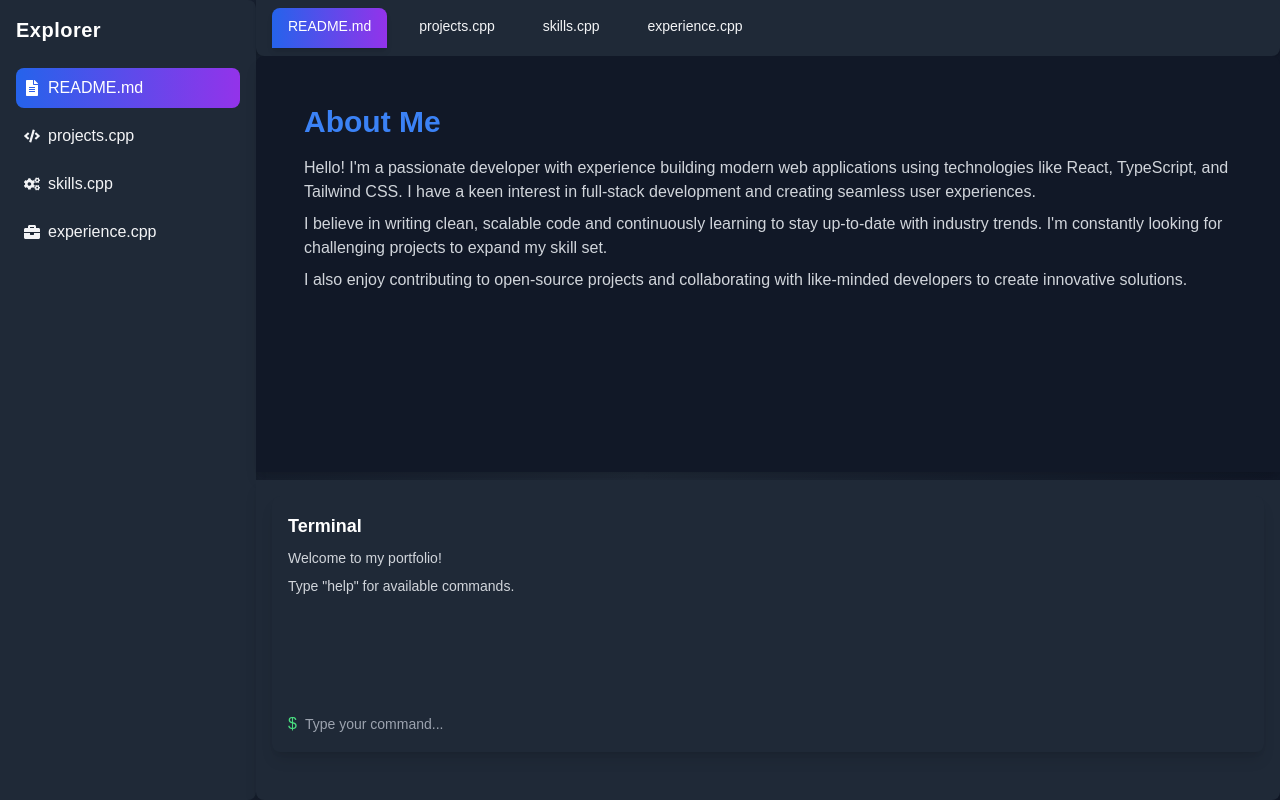
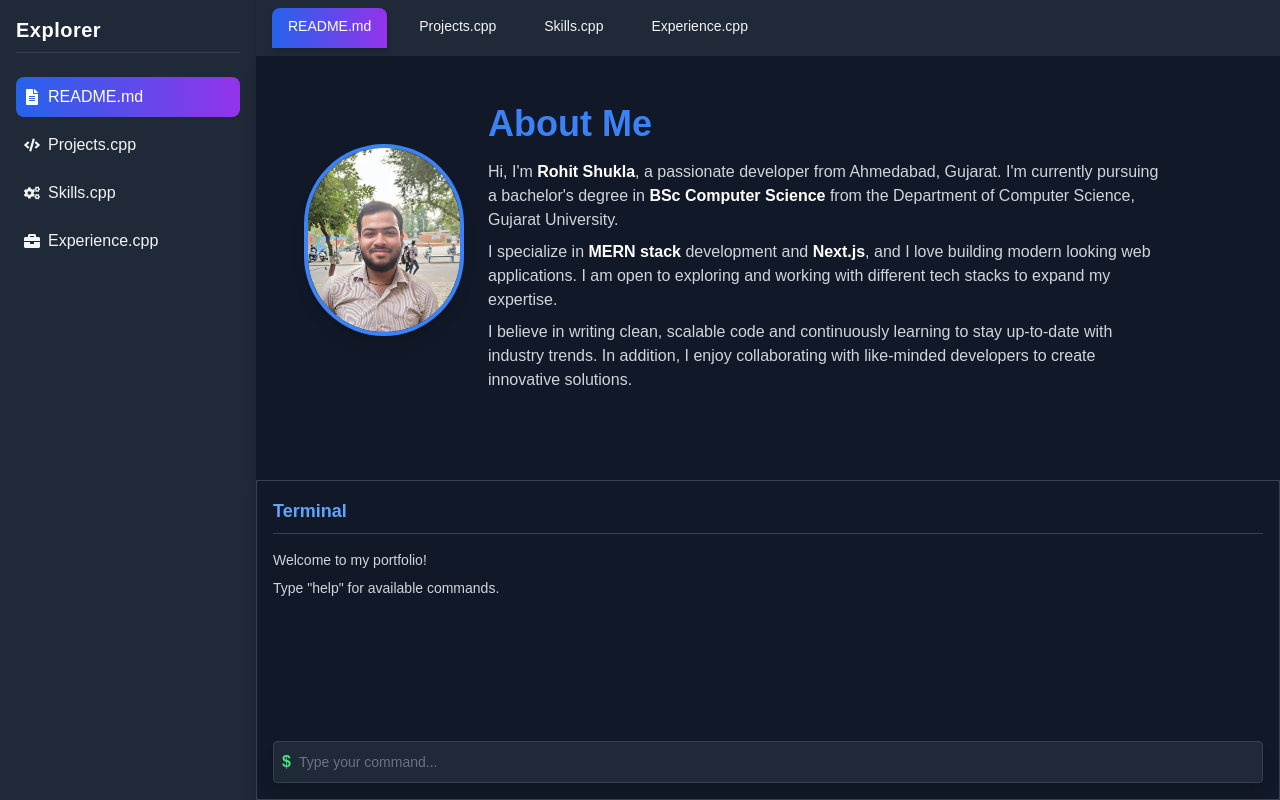
Before and after one commit to Unsorted-Wings/portfolio, a Next.js app: page / in a window 1280 px wide. Built offline with nearby package versions, Linux system fonts and the light colour scheme.

Commit message:
added information

```diff
--- a/app/layout.tsx
+++ b/app/layout.tsx
@@ -14,7 +14,7 @@ const geistMono = localFont({
 });
 
 export const metadata: Metadata = {
-  title: "Create Next App",
+  title: "Rohit's Portfolio",
   description: "Generated by create next app",
 };
 
--- a/app/page.tsx
+++ b/app/page.tsx
@@ -11,9 +11,9 @@ const Home: React.FC = () => {
 
   const content: Record<string, JSX.Element> = {
     'README.md': <About />,
-    'projects.cpp': <Projects />,
-    'skills.cpp': <Skills />,
-    'experience.cpp': <Experience />,
+    'Projects.cpp': <Projects />,
+    'Skills.cpp': <Skills />,
+    'Experience.cpp': <Experience />,
   };
 
   return (
--- a/components/Layout.tsx
+++ b/components/Layout.tsx
@@ -1,6 +1,6 @@
 import React from 'react';
 import { FaFileAlt, FaCode, FaCogs, FaBriefcase } from 'react-icons/fa';
-import Terminal from './Terminal';
+import Terminal from './sections/Terminal';
 
 interface LayoutProps {
   children: React.ReactNode;
@@ -11,17 +11,17 @@ interface LayoutProps {
 const Layout: React.FC<LayoutProps> = ({ children, activeTab, setActiveTab }) => {
   const tabs = [
     { name: 'README.md', icon: <FaFileAlt /> },
-    { name: 'projects.cpp', icon: <FaCode /> },
-    { name: 'skills.cpp', icon: <FaCogs /> },
-    { name: 'experience.cpp', icon: <FaBriefcase /> },
+    { name: 'Projects.cpp', icon: <FaCode /> },
+    { name: 'Skills.cpp', icon: <FaCogs /> },
+    { name: 'Experience.cpp', icon: <FaBriefcase /> },
   ];
 
   return (
     <div className="flex h-screen bg-gradient-to-r from-gray-900 via-gray-800 to-gray-900 text-gray-100">
       {/* Sidebar */}
-      <div className="w-64 bg-gray-800 shadow-lg rounded-r-lg p-4">
+      <div className="w-64 bg-gray-800 shadow-lg p-4">
         <div className="mb-6">
-          <h2 className="text-xl font-bold text-white tracking-wide">Explorer</h2>
+          <h2 className="text-xl font-bold text-white tracking-wide border-b border-gray-700 pb-2">Explorer</h2>
         </div>
         <ul className="space-y-2">
           {tabs.map((tab) => (
@@ -44,13 +44,13 @@ const Layout: React.FC<LayoutProps> = ({ children, activeTab, setActiveTab }) =>
       {/* Main Content */}
       <div className="flex-1 flex flex-col">
         {/* Tabs */}
-        <div className="flex bg-gray-800 px-4 py-2 h-[7%] rounded-b-lg shadow">
+        <div className="flex bg-gray-800 px-4 py-2 h-[7%] shadow">
           {tabs.map((tab) => (
             <div
               key={tab.name}
               className={`mr-4 px-4 py-2 rounded-t-lg cursor-pointer text-sm font-medium transition-all ${
                 activeTab === tab.name
-                  ? 'bg-gradient-to-r from-blue-600 to-purple-600 text-white shadow-md'
+                  ? 'bg-gradient-to-r from-blue-600 to-purple-600  text-white shadow-md'
                   : 'hover:bg-gray-700'
               }`}
               onClick={() => setActiveTab(tab.name)}
@@ -61,12 +61,12 @@ const Layout: React.FC<LayoutProps> = ({ children, activeTab, setActiveTab }) =>
         </div>
 
         {/* Editor */}
-        <div className="flex-1 bg-gray-900 h-[50%] p-6 rounded-t-lg shadow-lg">
+        <div className="flex-1 bg-gray-900 h-[50%] p-6 shadow-lg">
           {children}
         </div>
 
         {/* Terminal Section */}
-        <div className="bg-gray-800 h-[40%] p-4 mt-2 rounded-b-lg shadow-lg">
+        <div className="bg-gray-800 h-[40%]">
           <Terminal />
         </div>
       </div>
--- a/components/sections/About.tsx
+++ b/components/sections/About.tsx
@@ -1,23 +1,34 @@
-// About.tsx
+import React from 'react';
+import Image from 'next/image';
+import photo from '@/public/assets/photo.jpg';
+
 const About: React.FC = () => {
   return (
     <div className="bg-gray-900 p-6">
-      <h2 className="text-3xl font-bold text-blue-500 mb-4">About Me</h2>
+      <div className="flex flex-col md:flex-row items-center md:items-start">
+        {/* Profile Photo */}
+        <div className="w-[10rem] h-[12rem] my-10 md:mb-0 md:mr-6 rounded-full overflow-hidden border-4 border-blue-500 shadow-lg">
+          <Image
+            src={photo}
+            alt="Rohit Shukla"
+            className="object-cover w-full h-full"
+          />
+        </div>
+
+        {/* About Details */}
+        <div className="max-w-2xl"> {/* Limit the width */}
+          <h2 className="text-4xl font-bold text-blue-500 mb-4">About Me</h2>
           <p className="text-gray-300 mb-2">
-        Hello! I'm a passionate developer with experience building modern web
-        applications using technologies like React, TypeScript, and Tailwind CSS.
-        I have a keen interest in full-stack development and creating seamless
-        user experiences.
+            Hi, I'm <span className="font-semibold text-white">Rohit Shukla</span>, a passionate developer from Ahmedabad, Gujarat. I'm currently pursuing a bachelor's degree in <span className="font-semibold text-white">BSc Computer Science</span> from the Department of Computer Science, Gujarat University.
           </p>
           <p className="text-gray-300 mb-2">
-        I believe in writing clean, scalable code and continuously learning to
-        stay up-to-date with industry trends. I'm constantly looking for
-        challenging projects to expand my skill set.
+            I specialize in <span className="font-semibold text-white">MERN stack</span> development and <span className="font-semibold text-white">Next.js</span>, and I love building modern looking web applications. I am open to exploring and working with different tech stacks to expand my expertise.
           </p>
           <p className="text-gray-300">
-        I also enjoy contributing to open-source projects and collaborating with
-        like-minded developers to create innovative solutions.
+            I believe in writing clean, scalable code and continuously learning to stay up-to-date with industry trends. In addition, I enjoy collaborating with like-minded developers to create innovative solutions.
           </p>
+        </div>
+      </div>
     </div>
   );
 };
--- a/components/sections/Experience.tsx
+++ b/components/sections/Experience.tsx
@@ -1,29 +1,30 @@
-// Experience.tsx
 const Experience: React.FC = () => {
   return (
-    <div className="bg-gray-900 p-6">
-      <h2 className="text-3xl font-bold text-blue-500 mb-6">Experience</h2>
-      <div className="space-y-4">
-        <div>
-          <h3 className="text-xl font-semibold text-white">Full-Stack Developer</h3>
-          <p className="text-gray-300">
-            ABC Corp | June 2022 - Present
+    <div className="bg-gray-900 p-6 h-full overflow-y-auto scrollbar scrollbar-thumb-blue-600 scrollbar-track-gray-700">
+      <h2 className="text-4xl font-bold text-blue-500 mb-8">Experience</h2>
+      <div className="grid grid-cols-1 sm:grid-cols-2 lg:grid-cols-3 gap-8">
+        {/* Full Stack Developer Experience */}
+        <div className="bg-gray-800 p-6 rounded-lg shadow-lg hover:shadow-2xl transition-shadow duration-300 transform hover:scale-105">
+          <h3 className="text-2xl font-semibold text-white mb-4">Full Stack Developer</h3>
+          <p className="text-gray-400 mb-2">
+            <span className="font-semibold text-blue-400">Baxa Creative Agency</span>
           </p>
-          <ul className="text-gray-300">
-            <li>Developed and maintained React-based web applications.</li>
-            <li>Worked closely with designers to create responsive UI.</li>
-            <li>Integrated backend services using Node.js and Express.</li>
-          </ul>
+          <p className="text-gray-300 mb-4 text-sm">July 2023 - Present</p>
+          <p className="text-gray-300 mb-4">
+            Working on developing and maintaining full-stack web applications, ensuring seamless user experiences, and implementing scalable solutions using the MERN stack. Collaborated with cross-functional teams to deliver high-quality projects on time.
+          </p>
         </div>
-        <div>
-          <h3 className="text-xl font-semibold text-white">Open Source Contributor</h3>
-          <p className="text-gray-300">
-            GitHub | 2020 - Present
+
+        {/* Freelancer Experience */}
+        <div className="bg-gray-800 p-6 rounded-lg shadow-lg hover:shadow-2xl transition-shadow duration-300 transform hover:scale-105">
+          <h3 className="text-2xl font-semibold text-white mb-4">Freelancer</h3>
+          <p className="text-gray-400 mb-2">
+            <span className="font-semibold text-blue-400">Self-Employed</span>
           </p>
-          <ul className="text-gray-300">
-            <li>Contributed to multiple open-source projects related to web development.</li>
-            <li>Implemented bug fixes and new features in React-based applications.</li>
-          </ul>
+          <p className="text-gray-300 mb-4 text-sm">July 2022 - Present</p>
+          <p className="text-gray-300 mb-4">
+            Delivered web development projects for various clients, specializing in creating modern, responsive web applications using MERN stack, Next.js, and Tailwind CSS. Successfully completed multiple projects with a focus on client satisfaction and quality.
+          </p>
         </div>
       </div>
     </div>
--- a/components/sections/Projects.tsx
+++ b/components/sections/Projects.tsx
@@ -2,69 +2,32 @@ const Projects: React.FC = () => {
   return (
     <div className="bg-gray-900 p-6 h-full overflow-y-auto scrollbar scrollbar-thumb-blue-600 scrollbar-track-gray-700">
       <h2 className="text-4xl font-bold text-blue-500 mb-8">Projects</h2>
-      <div className="grid grid-cols-1 sm:grid-cols-2 lg:grid-cols-3 gap-8">
-        {/* Project 1 */}
+      <div className="grid grid-cols-1 sm:grid-cols-2 lg:grid-cols-2 gap-8">
+        {/* Project 1 - Attendance System */}
         <div className="bg-gray-800 p-6 rounded-lg shadow-lg hover:shadow-2xl transition-shadow duration-300 transform hover:scale-105">
-          <h3 className="text-2xl font-semibold text-white mb-4">Portfolio Website</h3>
+          <h3 className="text-2xl font-semibold text-white mb-4">Attendance System</h3>
           <p className="text-gray-300 mb-4">
-            A personal portfolio website to showcase my skills, projects, and experience. Built using React, TypeScript, and Tailwind CSS.
+            An ongoing project for the Department of Computer Science, designed to automate and streamline the attendance process.
+            Built using <span className="font-semibold text-blue-400">Next.js</span>, <span className="font-semibold text-blue-400">TypeScript</span>,
+            <span className="font-semibold text-blue-400">Tailwind CSS</span>, and <span className="font-semibold text-blue-400">MongoDB</span>.
           </p>
           <a
-            href="https://github.com/yourgithub/portfolio"
+            href="https://attendence-system-1910.vercel.app"
             className="text-blue-400 hover:underline flex items-center space-x-2"
             target="_blank"
             rel="noopener noreferrer"
           >
-            <span>GitHub Repository</span>
+            <span>Live Link</span>
           </a>
         </div>
 
-        {/* Project 2 */}
+        {/* Project 2 - Video Chatting Web App */}
         <div className="bg-gray-800 p-6 rounded-lg shadow-lg hover:shadow-2xl transition-shadow duration-300 transform hover:scale-105">
-          <h3 className="text-2xl font-semibold text-white mb-4">Task Management App</h3>
+          <h3 className="text-2xl font-semibold text-white mb-4">Video Chatting Web App</h3>
           <p className="text-gray-300 mb-4">
-            A task management app to track and manage tasks with features like categorization, deadlines, and reminders. Built using React and Firebase.
+            A video chatting web application allowing users to connect in real-time. Built using <span className="font-semibold text-blue-400">Next.js</span>,
+            <span className="font-semibold text-blue-400">Tailwind CSS</span>, <span className="font-semibold text-blue-400">Shadcn</span>, and <span className="font-semibold text-blue-400">Firebase</span>.
           </p>
-          <a
-            href="https://github.com/yourgithub/task-manager"
-            className="text-blue-400 hover:underline flex items-center space-x-2"
-            target="_blank"
-            rel="noopener noreferrer"
-          >
-            <span>GitHub Repository</span>
-          </a>
-        </div>
-
-        {/* Additional Project */}
-        <div className="bg-gray-800 p-6 rounded-lg shadow-lg hover:shadow-2xl transition-shadow duration-300 transform hover:scale-105">
-          <h3 className="text-2xl font-semibold text-white mb-4">E-commerce App</h3>
-          <p className="text-gray-300 mb-4">
-            A fully-functional e-commerce app with features like product catalogs, shopping carts, and user authentication. Built using React, Node.js, and MongoDB.
-          </p>
-          <a
-            href="https://github.com/yourgithub/ecommerce-app"
-            className="text-blue-400 hover:underline flex items-center space-x-2"
-            target="_blank"
-            rel="noopener noreferrer"
-          >
-            <span>GitHub Repository</span>
-          </a>
-        </div>
-
-        {/* Additional Project */}
-        <div className="bg-gray-800 p-6 rounded-lg shadow-lg hover:shadow-2xl transition-shadow duration-300 transform hover:scale-105">
-          <h3 className="text-2xl font-semibold text-white mb-4">Blog Platform</h3>
-          <p className="text-gray-300 mb-4">
-            A blog platform where users can create, read, update, and delete posts. Built with React and Express.js.
-          </p>
-            <a
-              href="https://github.com/yourgithub/blog-platform"
-              className="text-blue-400 hover:underline flex items-center space-x-2"
-              target="_blank"
-              rel="noopener noreferrer"
-            >
-              <span>GitHub Repository</span>
-            </a>
         </div>
       </div>
     </div>
--- a/components/sections/Skills.tsx
+++ b/components/sections/Skills.tsx
@@ -1,26 +1,29 @@
-// Skills.tsx
 const Skills: React.FC = () => {
   return (
     <div className="bg-gray-900 p-6">
-      <h2 className="text-3xl font-bold text-blue-500 mb-6">Skills</h2>
+      <h2 className="text-4xl font-bold text-blue-500 mb-6">Skills</h2>
       <div className="flex flex-wrap gap-4">
         {/* Skill Badges */}
-        <span className="bg-blue-500 text-white px-4 py-2 rounded-full text-sm font-semibold">React.js</span>
-        <span className="bg-green-500 text-white px-4 py-2 rounded-full text-sm font-semibold">Node.js</span>
-        <span className="bg-purple-600 text-white px-4 py-2 rounded-full text-sm font-semibold">TypeScript</span>
-        <span className="bg-yellow-500 text-white px-4 py-2 rounded-full text-sm font-semibold">Tailwind CSS</span>
-        <span className="bg-blue-600 text-white px-4 py-2 rounded-full text-sm font-semibold">JavaScript</span>
-        <span className="bg-gray-700 text-white px-4 py-2 rounded-full text-sm font-semibold">Git</span>
-        <span className="bg-teal-500 text-white px-4 py-2 rounded-full text-sm font-semibold">MongoDB</span>
-        <span className="bg-indigo-500 text-white px-4 py-2 rounded-full text-sm font-semibold">Express.js</span>
-        <span className="bg-yellow-600 text-white px-4 py-2 rounded-full text-sm font-semibold">SQL</span>
-        <span className="bg-blue-700 text-white px-4 py-2 rounded-full text-sm font-semibold">Next.js</span>
-        <span className="bg-orange-500 text-white px-4 py-2 rounded-full text-sm font-semibold">GraphQL</span>
-        <span className="bg-red-600 text-white px-4 py-2 rounded-full text-sm font-semibold">Docker</span>
-        <span className="bg-gray-800 text-white px-4 py-2 rounded-full text-sm font-semibold">Firebase</span>
-        <span className="bg-teal-700 text-white px-4 py-2 rounded-full text-sm font-semibold">AWS</span>
-        <span className="bg-purple-700 text-white px-4 py-2 rounded-full text-sm font-semibold">Jest</span>
-        <span className="bg-green-600 text-white px-4 py-2 rounded-full text-sm font-semibold">Tailwind CSS</span>
+        {[
+          { label: "React.js", bg: "bg-blue-500" },
+          { label: "Node.js", bg: "bg-green-500" },
+          { label: "TypeScript", bg: "bg-purple-600" },
+          { label: "Tailwind CSS", bg: "bg-yellow-500" },
+          { label: "JavaScript", bg: "bg-blue-600" },
+          { label: "Git", bg: "bg-gray-700" },
+          { label: "MongoDB", bg: "bg-teal-500" },
+          { label: "Next.js", bg: "bg-blue-700" },
+          { label: "C/C++", bg: "bg-red-500" },
+          { label: "Flutter", bg: "bg-indigo-600" },
+          { label: "Figma", bg: "bg-pink-500" },
+        ].map((skill, index) => (
+          <span
+            key={index}
+            className={`${skill.bg} text-white px-6 py-3 rounded-full text-sm font-semibold shadow-lg transition-transform transform hover:scale-105 hover:shadow-xl`}
+          >
+            {skill.label}
+          </span>
+        ))}
       </div>
     </div>
   );
--- a/components/Terminal.tsx
+++ b/components/sections/Terminal.tsx
@@ -16,26 +16,31 @@ const Terminal: React.FC = () => {
           'Available commands:',
           '- about: Learn more about me.',
           '- projects: View my projects.',
-          '- skills: See my skills.',
           '- experience: Check my experience.',
           '- contact: Get my contact information.',
+          '- download cv: Download my CV.',
           '- clear: Clear the terminal.',
         ];
       case 'about':
         return ['I am a passionate developer building modern web applications.'];
       case 'projects':
         return ['Visit the Projects tab to see my work!'];
-      case 'skills':
-        return ['I specialize in React, TypeScript, and Tailwind CSS.'];
       case 'experience':
-        return ['I have worked on numerous projects and open-source contributions.'];
+        return ['I have worked on numerous projects.'];
       case 'contact':
         return [
           'You can contact me at:',
-          'Email: example@example.com',
-          'GitHub: https://github.com/yourusername',
-          'LinkedIn: https://linkedin.com/in/yourprofile',
+          'Email: shuklarohit2105@gmail.com',
+          'GitHub: https://github.com/unsorted-wings',
+          'LinkedIn: https://linkedin.com/in/rohit-shukla-a8729124b',
         ];
+      case 'download cv':
+        // Trigger CV download programmatically
+        const link = document.createElement('a');
+        link.href = '/assets/cv.pdf';  // Path to the CV file in the public folder
+        link.download = 'Rohit_Shukla_CV.pdf';  // You can set the name of the downloaded file
+        link.click();
+        return ['Downloading your CV...'];
       case 'clear':
         setOutput([]);
         return [];
@@ -57,7 +62,6 @@ const Terminal: React.FC = () => {
     }
   };
 
-  // Scroll to the bottom every time the output updates
   useEffect(() => {
     if (terminalRef.current) {
       terminalRef.current.scrollTop = terminalRef.current.scrollHeight;
@@ -65,20 +69,22 @@ const Terminal: React.FC = () => {
   }, [output]);
 
   return (
-    <div className="bg-gray-800 text-gray-100 rounded-lg p-4 shadow-lg h-64 flex flex-col">
-      {/* Terminal Heading */}
-      <div className="text-lg font-bold text-white mb-2">Terminal</div>
+    <div className="bg-gray-900 text-gray-100 p-4 shadow-lg h-full flex flex-col border border-gray-700">
+      {/* Terminal Header */}
+      <div className="text-lg font-semibold text-blue-400 border-b border-gray-700 pb-2 mb-4">
+        Terminal
+      </div>
 
-      {/* Scrollable Output */}
+      {/* Output Section */}
       <div
         ref={terminalRef}
         className="flex-1 overflow-y-auto mb-4 pr-2"
-        style={{ maxHeight: 'calc(100% - 40px)', paddingRight: '10px' }} // Ensures content scrolls
+        style={{ maxHeight: 'calc(100% - 60px)', paddingRight: '10px' }}
       >
         {output.map((line, index) => (
           <div key={index} className="whitespace-pre-wrap text-sm mb-2">
             {line.startsWith('$') ? (
-              <span className="text-green-400">{line}</span>
+              <span className="text-green-400 font-bold">{line}</span>
             ) : (
               <span className="text-gray-300">{line}</span>
             )}
@@ -86,14 +92,14 @@ const Terminal: React.FC = () => {
         ))}
       </div>
 
-      {/* Command Input Form */}
-      <form onSubmit={handleSubmit} className="flex items-center mt-4">
-        <span className="text-green-400 mr-2">$</span>
+      {/* Command Input Section */}
+      <form onSubmit={handleSubmit} className="flex items-center mt-4 bg-gray-800 p-2 rounded shadow-lg border border-gray-700">
+        <span className="text-green-400 mr-2 font-bold">$</span>
         <input
           type="text"
           value={input}
           onChange={(e) => setInput(e.target.value)}
-          className="flex-1 bg-transparent border-none focus:outline-none text-sm text-gray-100"
+          className="flex-1 bg-transparent border-none focus:outline-none text-gray-100 text-sm placeholder-gray-500"
           autoFocus
           placeholder="Type your command..."
         />
```
Also changed, not shown: public/assets/photo.jpg (added), 1 other file (tests, documents, lock files or other folders). Lines whose indentation alone changed are shown as unchanged.
